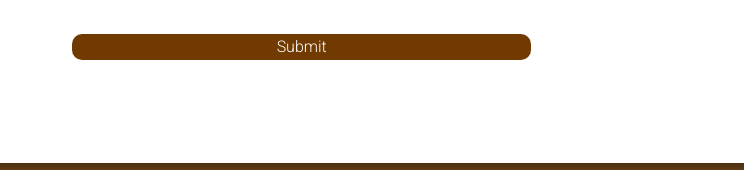
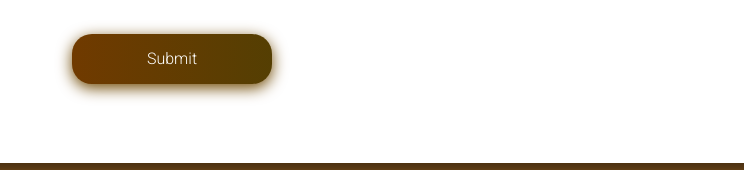
Before and after one commit to Quack842/my-perfect-holiday, a plain HTML site: page contact-us.html in a window 1280 px wide. Shown: the part 780-950 px from the top of the page, 0-744 px from the left. Drawn offline with nearby package versions, Linux system fonts and the light colour scheme.

Commit message:
Added styling to submit button on Contact Us Page

```diff
--- a/assets/css/styles.css
+++ b/assets/css/styles.css
@@ -354,17 +354,27 @@ section .activities-header {
 }
 
 #submit {
-    background-color: rgb(112, 58, 0);
+    background-color: #703a00;
     border: none;
-    border-radius: 10px;
+    border-radius: 20px;
     color: #fff;
-    width: 100%;
+    width: 200px;
+    height: 50px;
+    background-size: 300% 100%;
     transition: .2s all ease-in-out;
 }
 
 #submit:hover {
-    transform: scale(1.02);
-    background-color: rgba(112, 58, 0, 0.657);
+    transition: all .4s ease-in-out;
+    background-position: 100% 0;
+}
+
+#submit:focus {
+    outline: none;
+}
+.submit-color {
+    background: linear-gradient(90deg, #703a00 0%, #1e4808 100%);
+    box-shadow: 0 4px 15px 0 #6e4700;
 }
 
 .contact-list {
@@ -378,7 +388,7 @@ section .activities-header {
 }
 
 .contact-label {
-    color: rgb(110, 71, 0);
+    color: #6e4700;
     font-weight: 800;
 }
 
--- a/contact-us.html
+++ b/contact-us.html
@@ -60,7 +60,7 @@
                     <textarea class="contact-style" name="message" id="message" cols="30" rows="10" required></textarea>
 
                     <div class="button-form">
-                        <input id="submit" type="submit" value="Submit">
+                        <input class="submit-color" id="submit" type="submit" value="Submit">
                     </div>
                 </form>
             </div>
```
